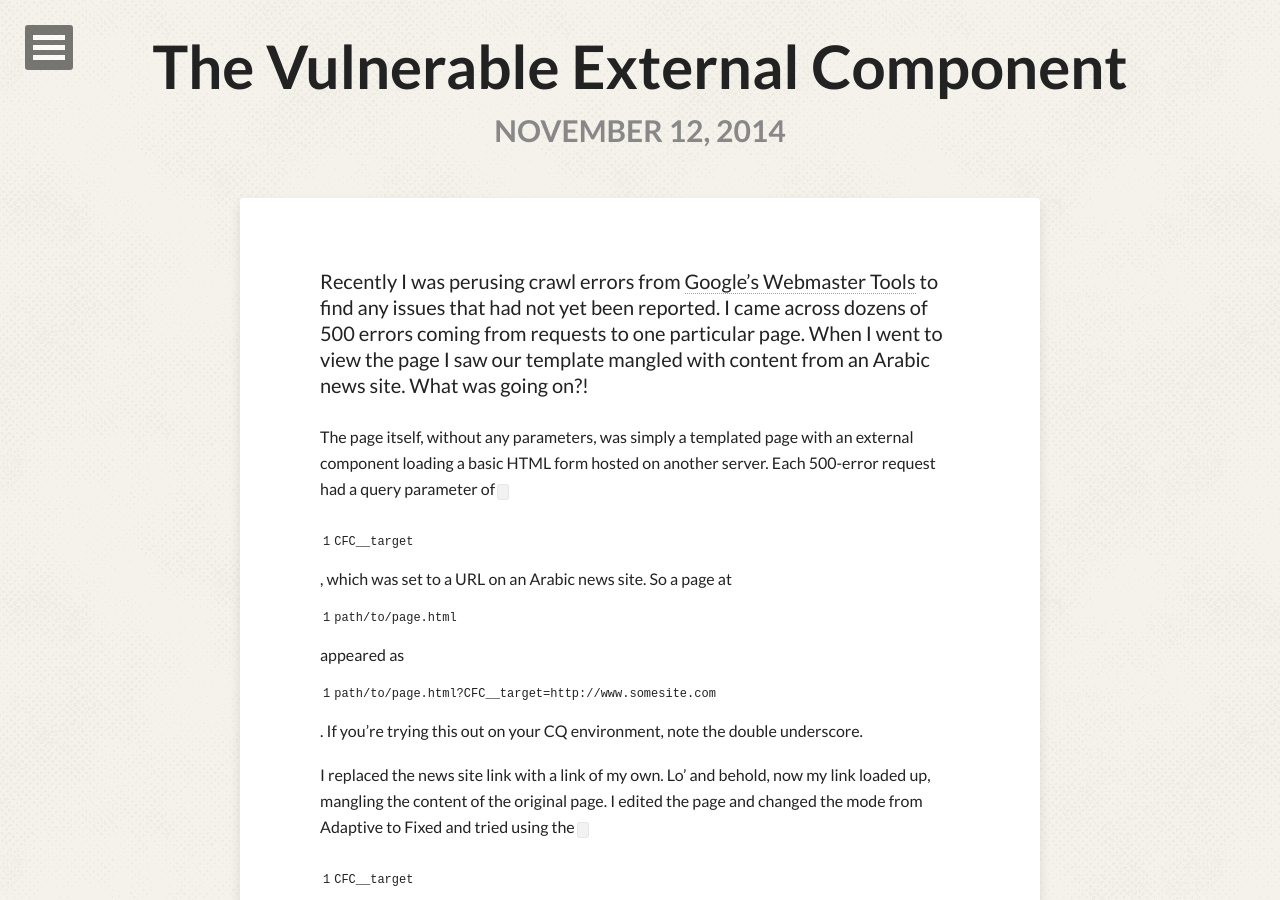
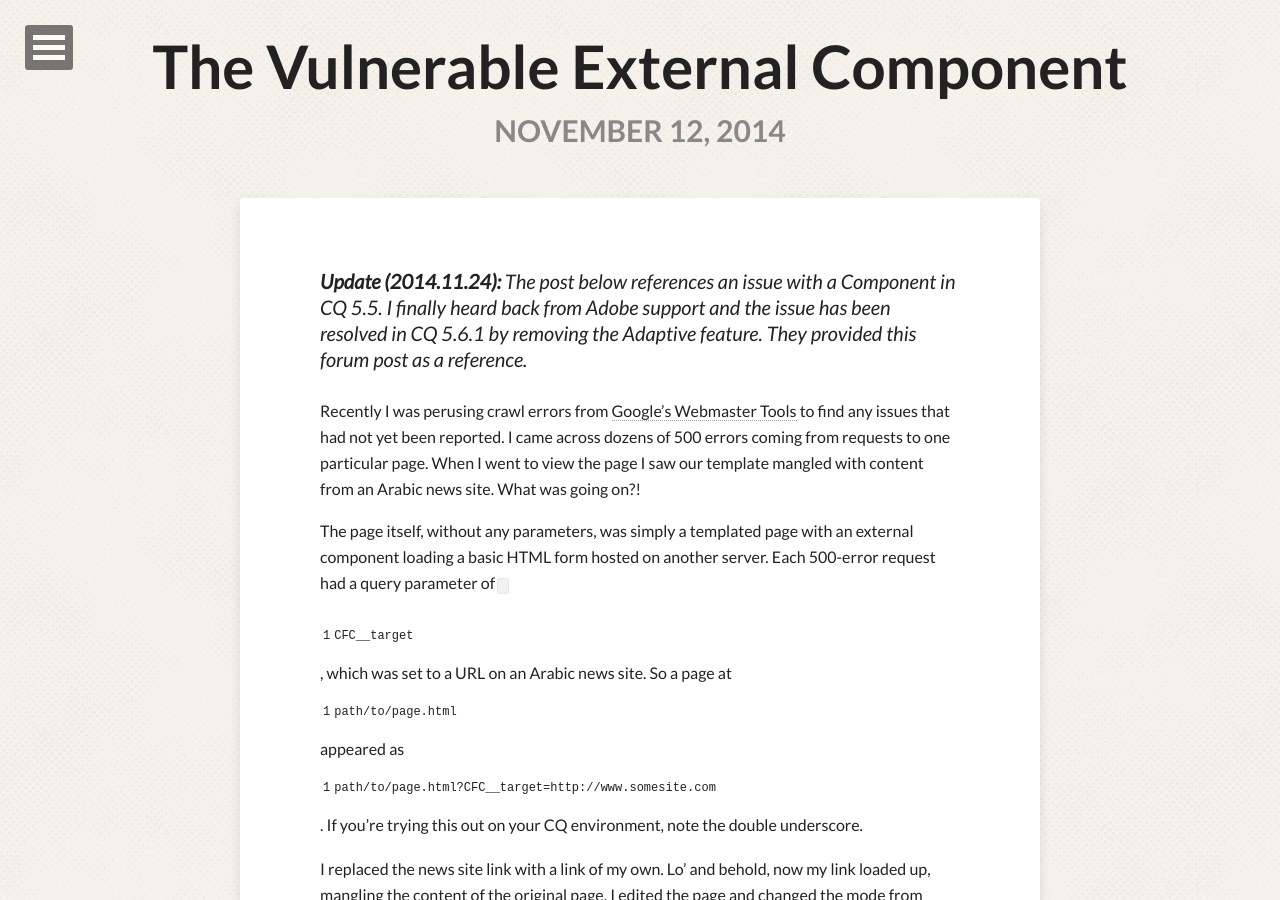
Before and after one commit to bearcherian/bearcherian.github.io-src, a Jekyll site: the page built from _posts/2014-11-12-the-vulnerable-external-component.md, in a window 1280 px wide and 900 px high. Built offline with Jekyll 4.4.1, drawn with Linux system fonts in a browser that asks for light colours; nearby versions of some CDN libraries; comment, search, counter and statistics services are not loaded.

Commit message:
Adding update to post

```diff
--- a/_posts/2014-11-12-the-vulnerable-external-component.md
+++ b/_posts/2014-11-12-the-vulnerable-external-component.md
@@ -10,6 +10,8 @@ image:
 comments: true
 share: true
 ---
+
+***Update (2014.11.24):** The post below references an issue with a Component in CQ 5.5. I finally heard back from Adobe support and the issue has been resolved in CQ 5.6.1 by removing the Adaptive feature. They provided [this forum post](http://help-forums.adobe.com/content/adobeforums/en/experience-manager-forum/adobe-experience-manager.topic.312.html/forum__75v9-hi_in_cq_5_5the.html) as a reference.*
 
 Recently I was perusing crawl errors from [Google's Webmaster Tools](https://www.google.com/webmasters/tools/) to find any issues that had not yet been reported. I came across dozens of 500 errors coming from requests to one particular page. When I went to view the page I saw our template mangled with content from an Arabic news site. What was going on?!
 
```
